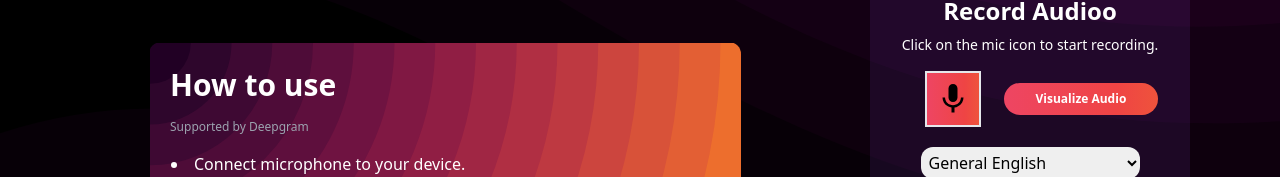
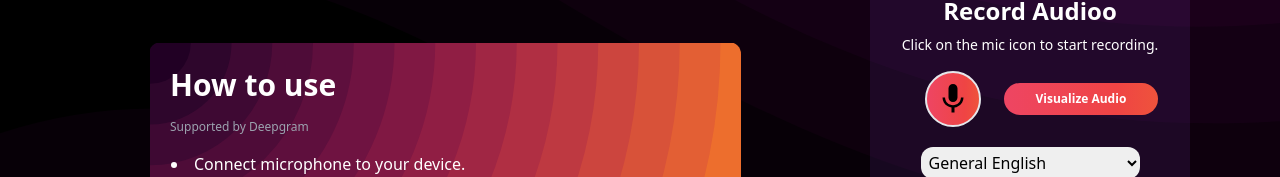
Before and after one commit to MooseSaeed/be-readable, a Vue app: page /livetranscription in a window 1280 px wide. Shown: the part 150-327 px from the top of the page. Built offline with nearby package versions, Linux system fonts and the light colour scheme; what vue-audio-visual would draw is missing.

Commit message:
changing icon

```diff
--- a/src/components/audiorecorder/TapirWidget.vue
+++ b/src/components/audiorecorder/TapirWidget.vue
@@ -5,13 +5,13 @@
       <div class="text-sm">{{ instructionMessage }}</div>
       <div class="flex flex-row items-center justify-center">
         <icon-button
-          class="mx-auto h-14 w-14 fill-current text-black bg-gradient-to-r from-pink-500 via-red-500 to-yellow-500 background-animate cursor-pointer rounded-50 border-2 m-4 p-2"
+          class="mx-auto rounded-full h-14 w-14 fill-current text-black bg-gradient-to-r from-pink-500 via-red-500 to-yellow-500 background-animate cursor-pointer rounded-50 border-2 m-4 p-2"
           v-if="recording"
           name="stop"
           @click="toggleRecording"
         />
         <icon-button
-          class="mx-auto h-14 w-14 fill-current text-black bg-gradient-to-r from-pink-500 via-red-500 to-yellow-500 background-animate cursor-pointer rounded-50 border-2 m-4 p-2"
+          class="mx-auto rounded-full h-14 w-14 fill-current text-black bg-gradient-to-r from-pink-500 via-red-500 to-yellow-500 background-animate cursor-pointer rounded-50 border-2 m-4 p-2"
           v-else
           name="mic"
           @click="toggleRecording"
```
